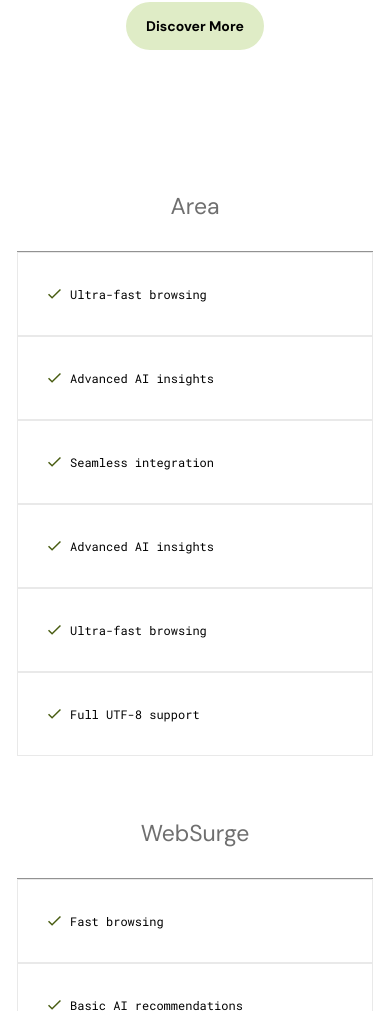
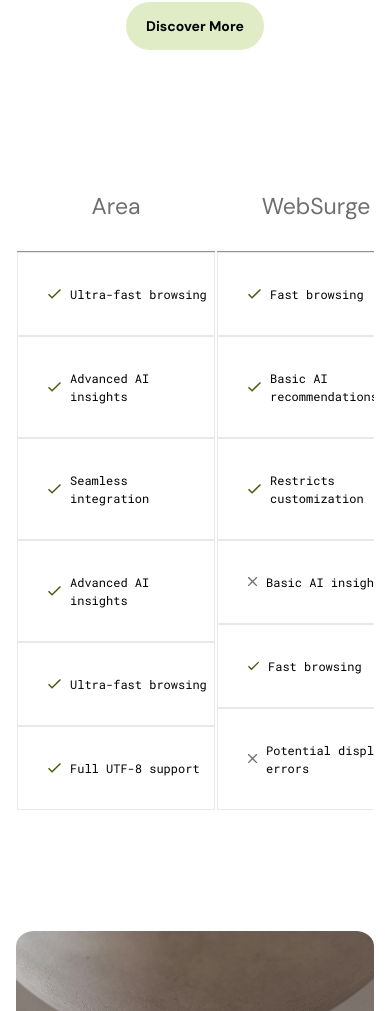
Before and after one commit to ministrov/landing-area-next-ts, a Next.js app: page / in a window 390 px wide. Shown: the part 5163-6174 px from the top of the page. Built offline with nearby package versions, Linux system fonts and the light colour scheme.

Commit message:
feat: end up operating on creating a tablet and mobile version of spec section list

```diff
--- a/components/specification/Specification.module.css
+++ b/components/specification/Specification.module.css
@@ -52,6 +52,8 @@
 }
 
 .item {
+  margin: 0;
+  padding: 0;
   border: 1px solid transparent;
   border-radius: 0;
   transition: all 0.5s ease-in-out;
@@ -74,6 +76,8 @@
   display: flex;
   align-items: center;
   gap: 8px;
+  margin: 0;
+  padding: 0;
   padding-bottom: 32px;
   padding-top: 32px;
   padding-left: 30px;
@@ -111,13 +115,16 @@
 }
 
 @media screen and (max-width: 800px) {
+  .list {
+    overflow: hidden;
+  }
+
+  .item {
+    min-width: 200px;
+  }
+
   .question {
     font-size: 50px;
     line-height: 56px;
   }
-
-  .list {
-    grid-template-columns: 1fr;
-    gap: 20px;
-  }
 }
```
